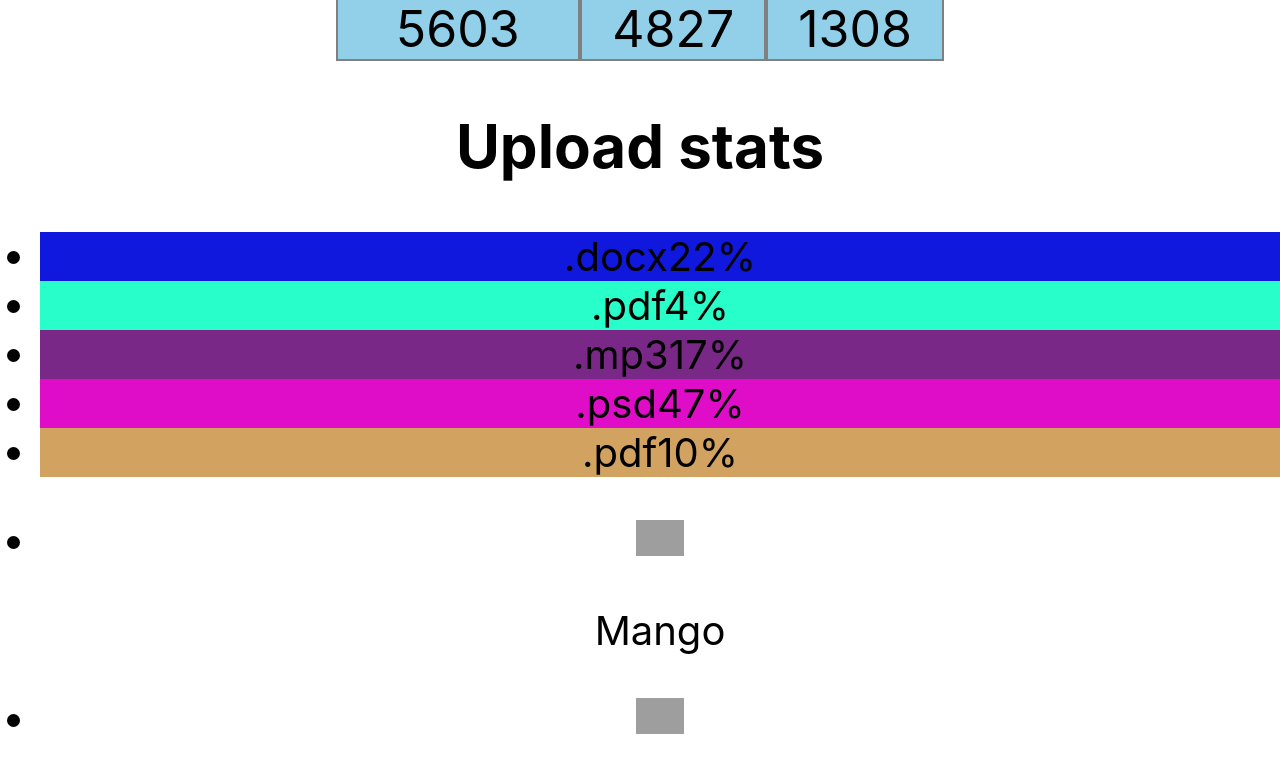
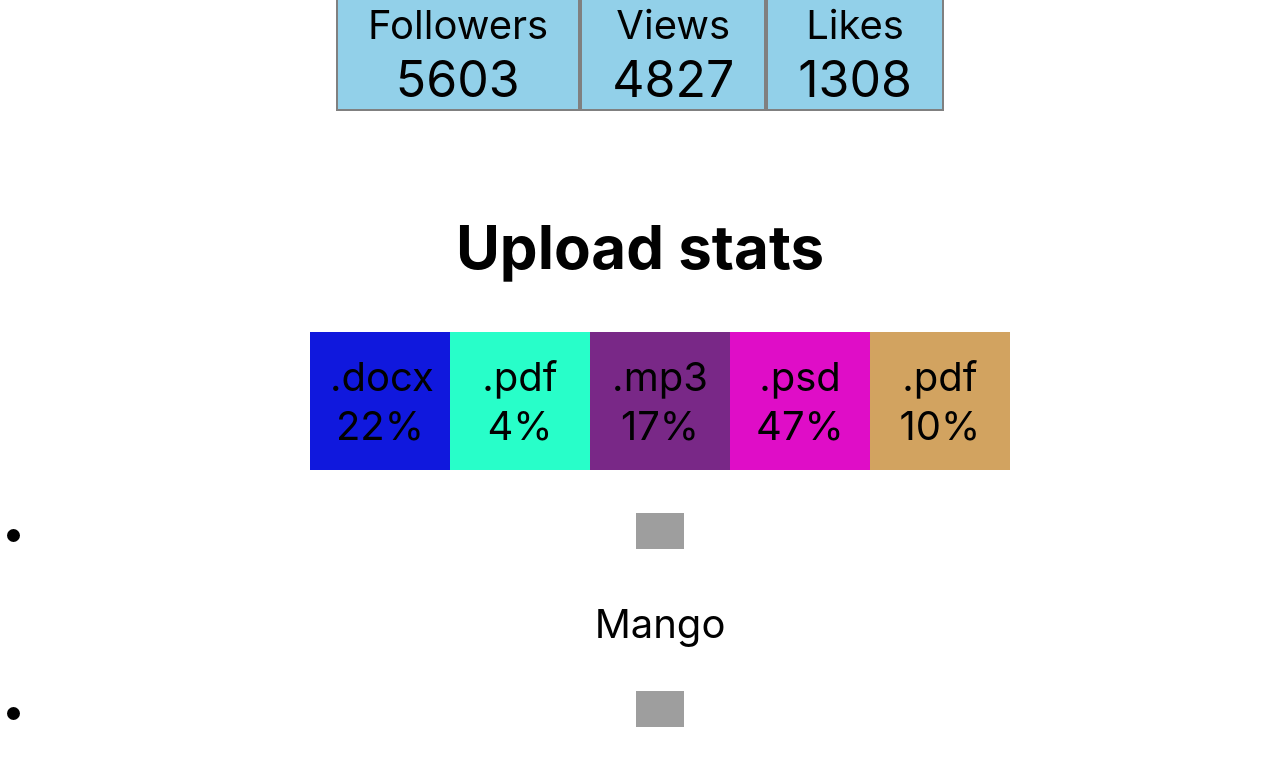
Before and after one commit to AndreyTarkaniy/goit-react-hw-01-components, a React (Create React App) app: page / in a window 1280 px wide. Shown: the part 632-1415 px from the top of the page. Built offline with nearby package versions, Linux system fonts and the light colour scheme; grey boxes are pictures that could not be loaded.

Commit message:
add statistics styles

```diff
--- a/src/components/profile/Profile.module.css
+++ b/src/components/profile/Profile.module.css
@@ -3,7 +3,7 @@
 
   flex-direction: column;
   text-align: center;
-  margin: 0 auto;
+  margin: 50px auto;
   /* padding: 20px 664px; */
 }
 
--- a/src/components/statistics/Statistics.jsx
+++ b/src/components/statistics/Statistics.jsx
@@ -1,19 +1,20 @@
 import { randomColor } from './getRandomColor';
+import css from 'components/statistics/Statistics.module.css';
 
 export const Statistics = ({ title, stats }) => {
   return (
-    <section className="statistics">
-      <h2 className="title">{title}</h2>
+    <section className={css.statistics}>
+      <h2 className={css.title}>{title}</h2>
 
-      <ul className="stat-list">
+      <ul className={css.statList}>
         {stats.map(stat => (
           <li
-            className="item"
+            className={css.item}
             key={stat.id}
             style={{ backgroundColor: randomColor() }}
           >
-            <span className="label">{stat.label}</span>
-            <span className="percentage">{stat.percentage}%</span>
+            <span className={css.label}>{stat.label}</span>
+            <span className={css.percentage}>{stat.percentage}%</span>
           </li>
         ))}
       </ul>
--- /dev/null
+++ b/src/components/statistics/Statistics.module.css
@@ -0,0 +1,23 @@
+.statistics {
+  margin-top: 100px;
+}
+
+.statList {
+  display: flex;
+  justify-content: center;
+
+  text-align: center;
+  list-style: none;
+}
+
+.title {
+  text-align: center;
+}
+
+.item {
+  display: flex;
+  flex-direction: column;
+  justify-content: center;
+  padding: 20px;
+  width: 100px;
+}
```
